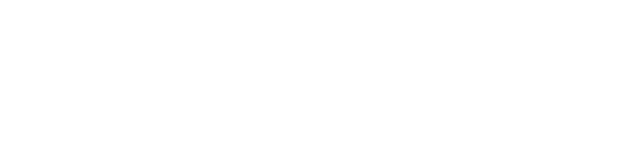
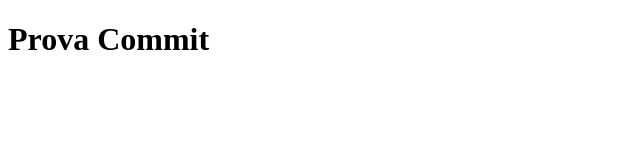
Before and after one commit to Scheli/StarTribe, a plain HTML site: page index.html in a window 1280 px wide. Shown: the whole page, without its empty margins (0-640 px from the left). Drawn offline with Linux system fonts and the light colour scheme.

Commit message:
Prova Commit 2

```diff
--- a/index.html
+++ b/index.html
@@ -6,6 +6,7 @@
     <title>Document</title>
 </head>
 <body>
+    <h1>Prova Commit</h1>
 
 </body>
 </html>
```
